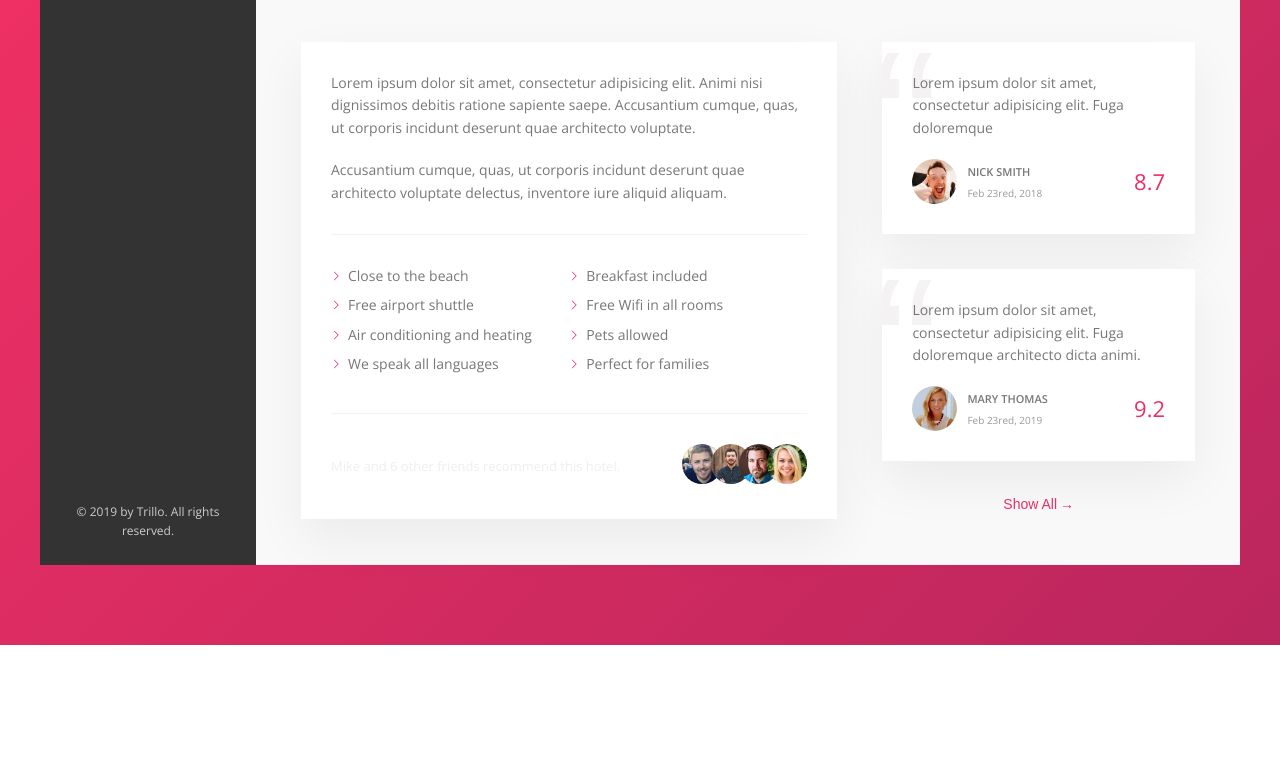
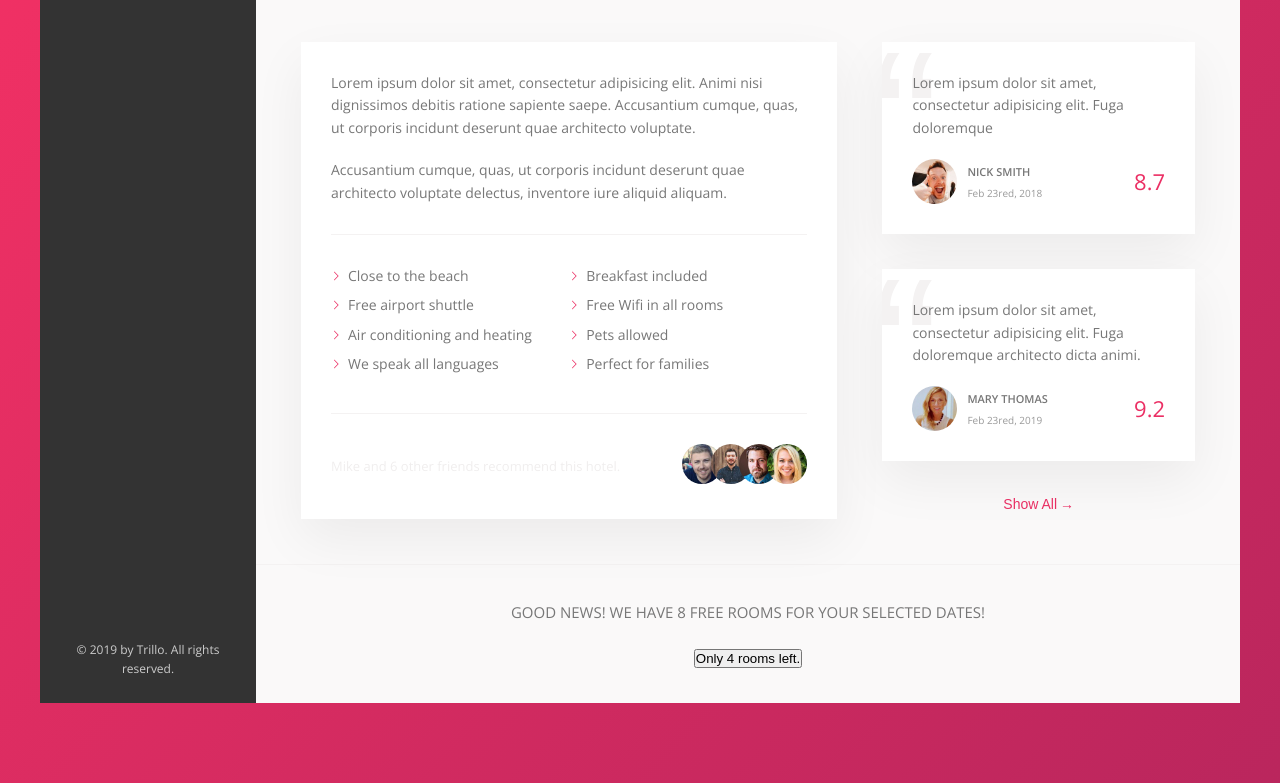
Before and after one commit to TimurJiangShan/TrilloProject, a website: page Trillo/index.html in a window 1280 px wide. Shown: the part 605-1388 px from the top of the page. Before the commit the page ends 1250 px from the top, so only its background shows below. Drawn offline with nearby package versions, Linux system fonts and the light colour scheme.

Commit message:
Call to action

```diff
--- a/Trillo/index.html
+++ b/Trillo/index.html
@@ -167,7 +167,14 @@
                             <button class="btn-inline">Show All<span>&rarr;</span></button>
 
                         </figure>
-
+                    </div>
+                    <div class="cta">
+                        <h2 class="cta__book-now">
+                            Good news! We have 8 free rooms for your selected dates!
+                        </h2>
+                        <button class="btn">
+                            Only 4 rooms left.
+                        </button>
                     </div>
                 </main>
             </div>
--- a/Trillo/sass/_components.scss
+++ b/Trillo/sass/_components.scss
@@ -479,3 +479,19 @@
     }
 
 }
+
+
+////////////////////////////
+// CALL TO ACTION
+
+.cta {
+    padding: 3.5rem 0;
+    text-align: center;
+
+    &__book-now {
+        font-size: 1.5rem;
+        font-weight: 300;
+        text-transform: uppercase;
+        margin-bottom: 2.5rem;
+    }
+}
```
Also changed, not shown: Trillo/css/style.css.
